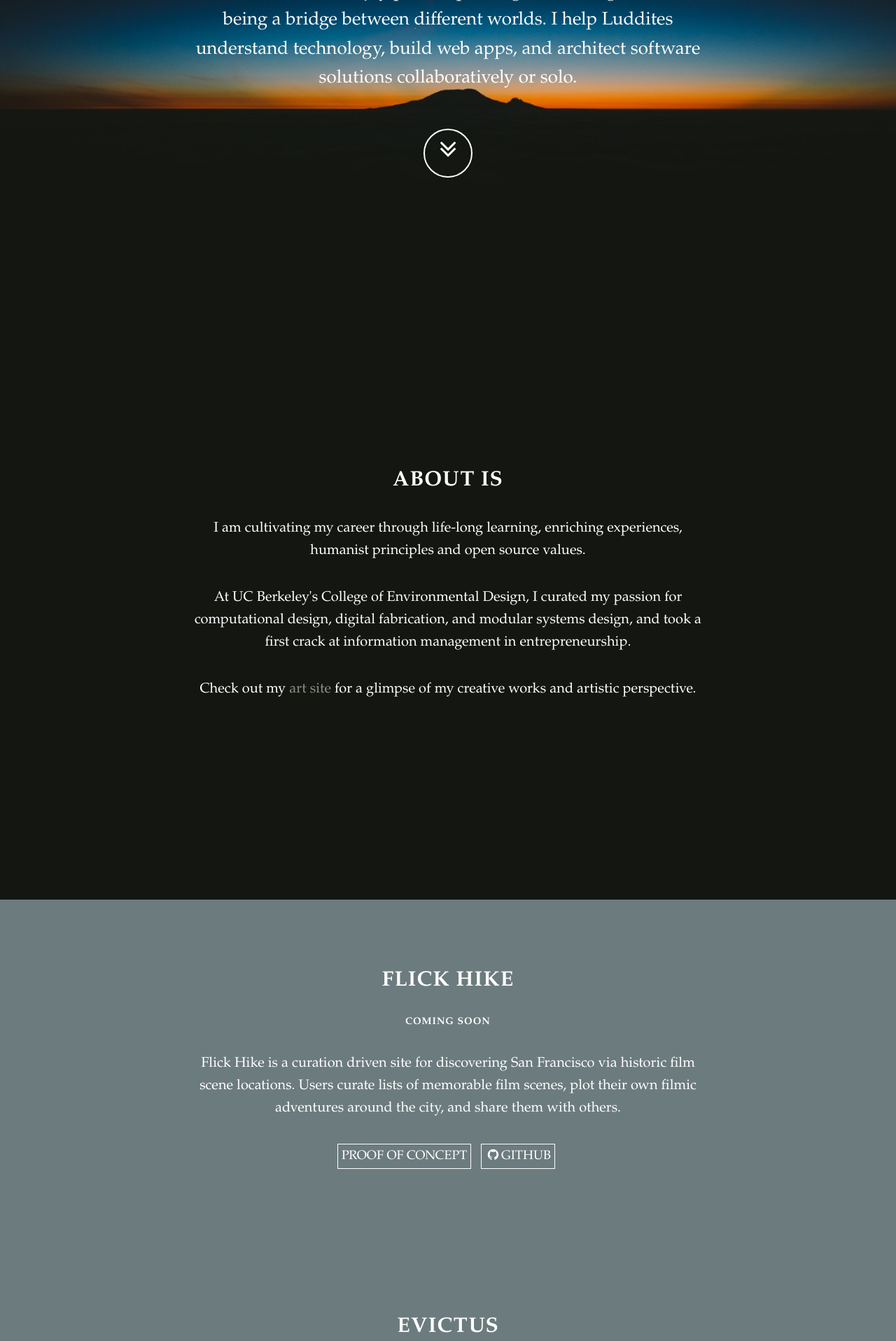
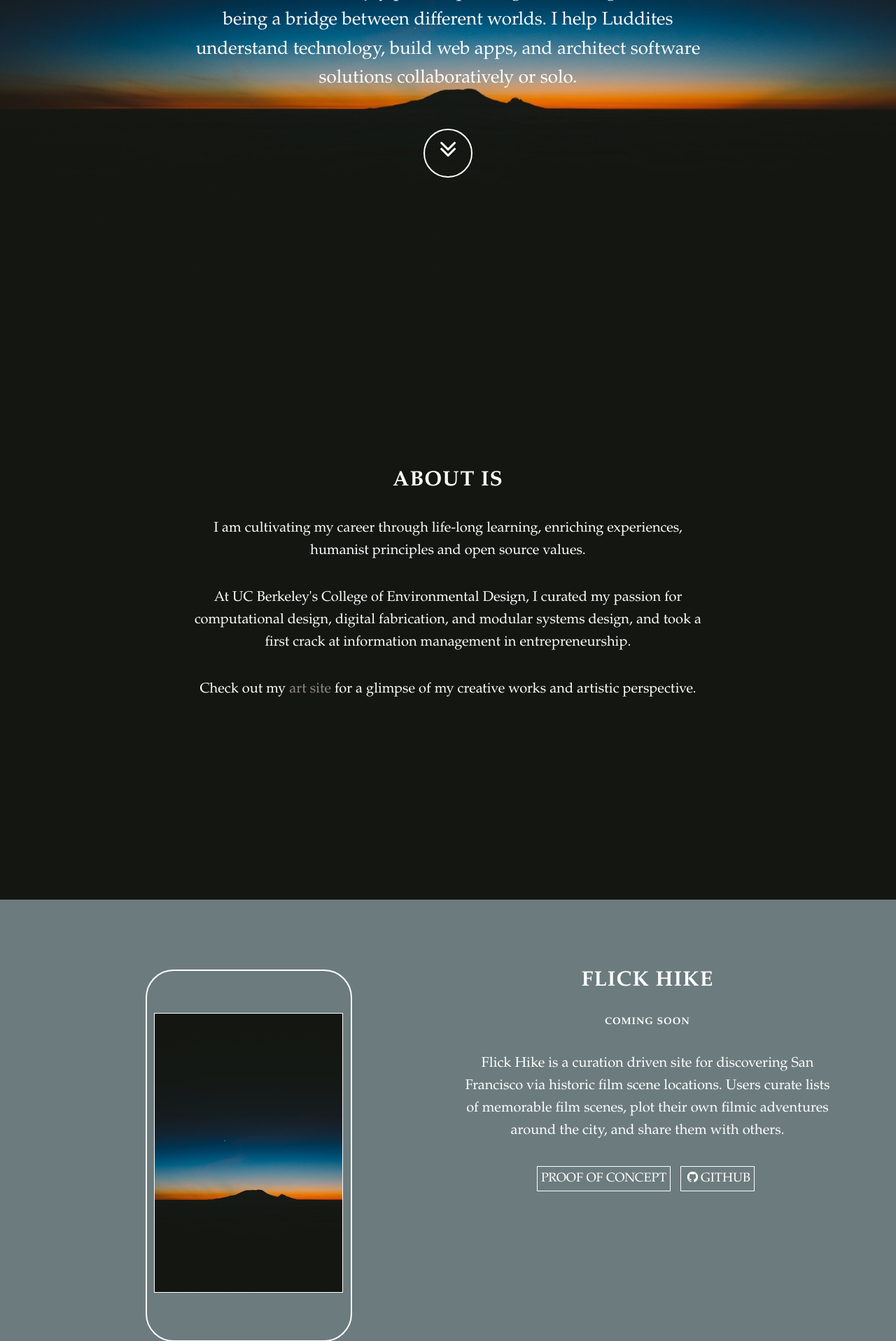
Before and after one commit to mcolver/is-angieri, a PHP site: page /views/index.html in a window 1280 px wide. Shown: the part 379-2296 px from the top of the page at 70% size. Run offline with PHP 8.4, Linux system fonts and the light colour scheme; some libraries are stand-ins or nearby versions.

Commit message:
updated mockup for applications

```diff
--- a/public/css/styles.css
+++ b/public/css/styles.css
@@ -1,3 +1,43 @@
+/* TABLE OF CONTENTS
+   ----------------------------- */
+
+
+/* GLOBAL SETTINGS */
+
+
+/* PRIMARY LAYOUT STRUCTURE */
+
+
+/* SECONDARY LAYOUT STRUCTURE */
+
+
+/* TEXT ELEMENTS */
+
+
+/* GENERAL STYLES */
+
+
+/* GENERAL CLASSES */
+
+
+/* IMAGES, LINKS */
+
+
+/* DEVICE MOCKUP */
+
+
+/* COLORS
+  - light-black:     #141611
+  - white:           #fff
+*/
+
+
+/* CODE
+   ----------------------------- */
+
+
+/* === GLOBAL SETTINGS === */
+
 body {
   width: 100%;
   height: 100%;
@@ -5,169 +45,56 @@ body {
   color: #fff;
   background-color: #141611;
 }
-
 html {
   width: 100%;
   height: 100%;
 }
 
+/* === PRIMARY LAYOUT STRUCTURE === */
 
-/*Not neccessary in your layout -- only here for the demo page layout styles*/
-
-.half {width:100%;height:100%;display:inline-block;float:left;position:relative;}
-.iphone-container {
-    display: center;
+body {
+  webkit-tap-highlight-color: rgba(255, 255, 255, .2);
 }
 
-/*Styles for Dark version*/
-
-.dark .phone-shape {border-color:#444;background-color:#333;box-shadow:-47px 0 0 rgba(0,0,0,0.075), 0 0 0 2px rgba(0,0,0,0.6);}
-.dark .camera, .dark .circle, .dark .speaker, .dark .circle-button {background-color:#222;}
-.dark .buttons, .dark .button.last {background-color:#333;box-shadow:-45px 0 0 rgba(0,0,0,0.075), 0 0 0 2px rgba(0,0,0,0.6);}
-
-
-/*Default Phone Color Styles - White*/
-
-.phone-shape {width: 295px;height: 532px;border-radius: 40px;border: 2px solid #fff;margin:0 auto;padding: 60px 10px;background-color: #f3f3f3;position: relative;box-shadow:-47px 0 0 rgba(0,0,0,0.075), 0 0 0 2px rgba(0,0,0,0.1)}
-.phone-screen {height: 522px;width: 295px;background-color: #fff;box-shadow: 0 0 0 1px rgba(0,0,0,0.1) inset;overflow: hidden;position: relative;}
-.top-details {position: absolute;left: 0;top: 17px;width: 100%;}
-.camera, .circle, .speaker {border-radius: 100px;display: block;background-color: #e1e1e1;}
-.camera {height: 7px;width: 7px;margin: auto;}
-.circle {height: 9px;width: 9px;position: absolute;left: 95px;top: 16px;}
-.speaker {height: 7px;width: 90px;margin: 10px auto 0;}
-.buttons, .button.last {width: 3px;background: #eee;position: absolute;}
-.buttons {box-shadow: -45px 0 0 rgba(0,0,0,0.075), 0 0 0 2px rgba(0,0,0,0.1);}
-.button.last {box-shadow:0 0 0 2px rgba(0,0,0,0.1);}
-.circle-button {height: 40px;width: 40px;background: #e1e1e1;margin: 17px auto;border-radius: 100px;}
-.button-one {height: 20px;left: -7px;top: 59px;border-radius: 4px 0 0 4px;}
-.button-two {height: 40px;width: 3px;left: -7px;top: 110px;border-radius: 4px 0 0 4px;}
-.button-three {height: 40px;width: 3px;left: -7px;top: 165px;border-radius: 4px 0 0 4px;}
-.button-four {height: 40px;width: 3px;right: -7px;top: 110px;border-radius: 0 4px 4px 0;}
-
-h1,
-h2,
-h3,
-h4,
-h5,
-h6 {
-    margin: 0 0 35px;
-    text-transform: uppercase;
-    font-family: "Garamond", serif;
-    font-weight: 700;
-    letter-spacing: 1px;
-}
-
-p {
-    margin: 0 0 25px;
-    font-size: 18px;
-    line-height: 1.5;
-}
-
-@media(min-width:768px) {
-    p {
-        margin: 0 0 35px;
-        font-size: 20px;
-        line-height: 1.6;
-    }
-}
-
-a {
-    color: #908c86;
-    -webkit-transition: all .2s ease-in-out;
-    -moz-transition: all .2s ease-in-out;
-    transition: all .2s ease-in-out;
-}
-
-a:hover,
-a:focus {
-    text-decoration: none;
-    color: #fff;
-}
-
-.light {
-    font-weight: 400;
-
-}
+/* === SECONDARY LAYOUT STRUCTURE === */
 
 .navbar-custom {
   margin-bottom: 0;
-    border-bottom: 1px solid rgba(255,255,255,.3);
+  border-bottom: 1px solid rgba(255, 255, 255, .3);
   text-transform: uppercase;
   font-family: "Garamond", serif;
   background-color: #141611;
 }
-
 .navbar-custom .navbar-brand {
   font-weight: 700;
 }
-
 .navbar-custom .navbar-brand:focus {
   outline: 0;
 }
-
 .navbar-custom .navbar-brand .navbar-toggle {
   padding: 4px 6px;
   font-size: 16px;
   color: #fff;
 }
-
-.navbar-custom .navbar-brand .navbar-toggle:focus,
-.navbar-custom .navbar-brand .navbar-toggle:active {
+.navbar-custom .navbar-brand .navbar-toggle:focus, .navbar-custom .navbar-brand .navbar-toggle:active {
   outline: 0;
 }
-
-.navbar-custom a {
-    color: #fff;
-}
-
-.navbar-custom .nav li a {
-    -webkit-transition: background .3s ease-in-out;
-    -moz-transition: background .3s ease-in-out;
-    transition: background .3s ease-in-out;
-}
-
-.navbar-custom .nav li a:hover {
-    outline: 0;
-    color: rgba(144,140,134,.8);
-    background-color: transparent;
-}
-
-.navbar-custom .nav li a:focus,
-.navbar-custom .nav li a:active {
-    outline: 0;
-    background-color: transparent;
-}
-
-.navbar-custom .nav li.active {
-    outline: 0;
-}
-
-.navbar-custom .nav li.active a {
-    background-color: rgba(2,54,79,.3);
-}
-
-.navbar-custom .nav li.active a:hover {
-    color: #fff;
-}
-
 @media(min-width:768px) {
   .navbar-custom {
     padding: 20px 0;
     border-bottom: 0;
     letter-spacing: 1px;
     background: 0 0;
-        -webkit-transition: background .5s ease-in-out,padding .5s ease-in-out;
-        -moz-transition: background .5s ease-in-out,padding .5s ease-in-out;
-        transition: background .5s ease-in-out,padding .5s ease-in-out;
+    -webkit-transition: background .5s ease-in-out, padding .5s ease-in-out;
+    -moz-transition: background .5s ease-in-out, padding .5s ease-in-out;
+    transition: background .5s ease-in-out, padding .5s ease-in-out;
   }
-
   .navbar-custom.top-nav-collapse {
     padding: 0;
-        border-bottom: 1px solid rgba(255,255,255,.3);
+    border-bottom: 1px solid rgba(255, 255, 255, .3);
     background: #141611;
   }
 }
-
 .intro {
   display: table;
   width: 100%;
@@ -182,35 +109,105 @@ a:focus {
   background-size: cover;
   -o-background-size: cover;
 }
-
 .intro .intro-body {
   display: table-cell;
   vertical-align: middle;
 }
-
 .intro .intro-body .brand-heading {
   font-size: 40px;
 }
-
 .intro .intro-body .intro-text {
   font-size: 18px;
   margin-top: 20px;
 }
-
 @media(min-width:768px) {
   .intro {
     height: 100%;
     padding: 0;
   }
-
   .intro .intro-body .brand-heading {
     font-size: 100px;
   }
-
   .intro .intro-body .intro-text {
     font-size: 26px;
   }
 }
+footer {
+  padding: 50px 0;
+}
+footer p {
+  margin: 0;
+}
+::-moz-selection {
+  text-shadow: none;
+  background: #fcfcfc;
+  background: rgba(255, 255, 255, .2);
+}
+::selection {
+  text-shadow: none;
+  background: #fcfcfc;
+  background: rgba(255, 255, 255, .2);
+}
+
+/* === TEXT ELEMENTS === */
+
+h1, h2, h3, h4, h5, h6 {
+  margin: 0 0 35px;
+  text-transform: uppercase;
+  font-family: "Garamond", serif;
+  font-weight: 700;
+  letter-spacing: 1px;
+}
+p {
+  margin: 0 0 25px;
+  font-size: 18px;
+  line-height: 1.5;
+}
+@media(min-width:768px) {
+  p {
+    margin: 0 0 35px;
+    font-size: 20px;
+    line-height: 1.6;
+  }
+}
+a {
+  color: #908c86;
+  -webkit-transition: all .2s ease-in-out;
+  -moz-transition: all .2s ease-in-out;
+  transition: all .2s ease-in-out;
+}
+a:hover, a:focus {
+  text-decoration: none;
+  color: #fff;
+}
+.navbar-custom a {
+  color: #fff;
+}
+.navbar-custom .nav li a {
+  -webkit-transition: background .3s ease-in-out;
+  -moz-transition: background .3s ease-in-out;
+  transition: background .3s ease-in-out;
+}
+.navbar-custom .nav li a:hover {
+  outline: 0;
+  color: rgba(144, 140, 134, .8);
+  background-color: transparent;
+}
+.navbar-custom .nav li a:focus, .navbar-custom .nav li a:active {
+  outline: 0;
+  background-color: transparent;
+}
+.navbar-custom .nav li.active {
+  outline: 0;
+}
+.navbar-custom .nav li.active a {
+  background-color: rgba(2, 54, 79, .3);
+}
+.navbar-custom .nav li.active a:hover {
+  color: #fff;
+}
+
+/* === GENERAL STYLES === */
 
 .btn-circle {
   width: 70px;
@@ -226,21 +223,17 @@ a:focus {
   -moz-transition: background .3s ease-in-out;
   transition: background .3s ease-in-out;
 }
-
-.btn-circle:hover,
-.btn-circle:focus {
+.btn-circle:hover, .btn-circle:focus {
   outline: 0;
   color: #fff;
-    background: rgba(255,255,255,.1);
+  background: rgba(255, 255, 255, .1);
 }
-
 .btn-circle i.animated {
   -webkit-transition-property: -webkit-transform;
   -webkit-transition-duration: 1s;
   -moz-transition-property: -moz-transform;
   -moz-transition-duration: 1s;
 }
-
 .btn-circle:hover i.animated {
   -webkit-animation-name: pulse;
   -moz-animation-name: pulse;
@@ -251,45 +244,79 @@ a:focus {
   -webkit-animation-timing-function: linear;
   -moz-animation-timing-function: linear;
 }
-
+.btn {
+  border-radius: 0;
+  text-transform: uppercase;
+  font-family: "Garamond", serif;
+  font-weight: 400;
+  padding: 5px;
+  -webkit-transition: all .3s ease-in-out;
+  -moz-transition: all .3s ease-in-out;
+  transition: all .3s ease-in-out;
+}
+.btn-default {
+  border: 1px solid #fff;
+  color: #fff;
+  background-color: transparent;
+}
+.btn-default:hover, .btn-default:focus {
+  border: 1px solid #fff;
+  outline: 0;
+  color: #02364f;
+  background-color: #fff;
+}
+ul.banner-social-buttons {
+  margin-top: 0;
+}
+@media(max-width:1199px) {
+  ul.banner-social-buttons {
+    margin-top: 15px;
+  }
+}
+@media(max-width:767px) {
+  ul.banner-social-buttons li {
+    display: block;
+    margin-bottom: 20px;
+    padding: 0;
+  }
+  ul.banner-social-buttons li:last-child {
+    margin-bottom: 0;
+  }
+}
 @-webkit-keyframes pulse {
   0% {
     -webkit-transform: scale(1);
     transform: scale(1);
   }
-
   50% {
     -webkit-transform: scale(1.2);
     transform: scale(1.2);
   }
-
   100% {
     -webkit-transform: scale(1);
     transform: scale(1);
   }
 }
-
 @-moz-keyframes pulse {
   0% {
     -moz-transform: scale(1);
     transform: scale(1);
   }
-
   50% {
     -moz-transform: scale(1.2);
     transform: scale(1.2);
   }
-
   100% {
     -moz-transform: scale(1);
     transform: scale(1);
   }
 }
 
+/* === GENERAL CLASSES === */
+
 .content-section {
   padding-top: 100px;
 }
-
 .applications-section {
   width: 100%;
   padding: 50px 0;
@@ -301,103 +328,67 @@ a:focus {
   background-size: cover;
   -o-background-size: cover;
 }
-
-#map {
-    width: 100%;
-    height: 200px;
-    margin-top: 100px;
-}
-
 @media(min-width:767px) {
   .content-section {
     padding-top: 250px;
   }
-
   .applications-section {
     padding: 100px 0;
   }
-
-    #map {
-        height: 400px;
-        margin-top: 250px;
-    }
 }
 
-.btn {
-    border-radius: 0;
-    text-transform: uppercase;
-    font-family: "Garamond", serif;
-    font-weight: 400;
-    padding: 5px;
-    -webkit-transition: all .3s ease-in-out;
-    -moz-transition: all .3s ease-in-out;
-    transition: all .3s ease-in-out;
-}
-
-.btn-default {
-    border: 1px solid #fff;
-    color: #fff;
-    background-color: transparent;
-}
-
-.btn-default:hover,
-.btn-default:focus {
-    border: 1px solid #fff;
-    outline: 0;
-    color: #02364f;
-    background-color: #fff;
-}
-
-ul.banner-social-buttons {
-    margin-top: 0;
-}
-
-@media(max-width:1199px) {
-    ul.banner-social-buttons {
-        margin-top: 15px;
-    }
-}
-
-@media(max-width:767px) {
-    ul.banner-social-buttons li {
-        display: block;
-        margin-bottom: 20px;
-        padding: 0;
-    }
-
-    ul.banner-social-buttons li:last-child {
-        margin-bottom: 0;
-    }
-}
-
-footer {
-    padding: 50px 0;
-}
-
-footer p {
-    margin: 0;
-}
-
-::-moz-selection {
-    text-shadow: none;
-    background: #fcfcfc;
-    background: rgba(255,255,255,.2);
-}
-
-::selection {
-    text-shadow: none;
-    background: #fcfcfc;
-    background: rgba(255,255,255,.2);
-}
+/* === IMAGES + LINKS === */
 
 img::selection {
   background: 0 0;
 }
-
 img::-moz-selection {
   background: 0 0;
 }
 
-body {
-    webkit-tap-highlight-color: rgba(255,255,255,.2);
+/* === DEVICE MOCKUP === */
+.device {
+  display: center;
 }
+.device-shape-vertical {
+  height: 532px;
+  width: 295px;
+  border-radius: 40px;
+  border: 2px solid #fff;
+  margin: 0 auto 40px auto;
+  padding: 60px 10px;
+  position: relative;
+}
+.device-screen-vertical {
+  height: 400px;
+  width: 270px;
+  border: 1px solid #fff;
+  overflow: hidden;
+  position: relative;
+  background: url(/images/splash.jpg) no-repeat bottom center scroll;
+  -webkit-background-size: cover;
+  -moz-background-size: cover;
+  background-size: cover;
+  -o-background-size: cover;
+}
+.device-shape-horizontal {
+  height: 260px;
+  width: 470px;
+  border-radius: 40px;
+  border: 2px solid #fff;
+  margin: 0 auto 40px auto;
+  padding: 10px 60px;
+  position: relative;
+}
+.device-screen-horizontal {
+  height: 238px;
+  width: 352px;
+  border: 1px solid #fff;
+  overflow: hidden;
+  position: relative;
+  background: url(/images/splash.jpg) no-repeat bottom center scroll;
+  -webkit-background-size: cover;
+  -moz-background-size: cover;
+  background-size: cover;
+  -o-background-size: cover;
+}
--- /dev/null
+++ b/public/js/device.js
@@ -0,0 +1 @@
+// jQuery to rotate mockup devices on click
--- a/views/index.html
+++ b/views/index.html
@@ -20,17 +20,18 @@
 
     <!-- VENDOR SCRIPTS -->
     <script src="https://ajax.googleapis.com/ajax/libs/jquery/1.11.3/jquery.min.js"></script>
+    <script src="https://ajax.googleapis.com/ajax/libs/jqueryui/1.11.4/jquery-ui.min.js"></script>
     <script src="https://maxcdn.bootstrapcdn.com/bootstrap/3.3.6/js/bootstrap.min.js" integrity="sha384-0mSbJDEHialfmuBBQP6A4Qrprq5OVfW37PRR3j5ELqxss1yVqOtnepnHVP9aJ7xS" crossorigin="anonymous"></script>
 
     <!-- APPLICATION SCRIPTS -->
-    <script type="text/javascript" src="raphael/raphael.js"></script>
     <script type="text/javascript" src="js/app.js"></script>
 
     <!-- PLUGIN JAVASCRIPT -->
     <script src="js/jquery.easing.min.js"></script>
 
-    <!-- CUSTOM THEME JAVASCRIPT -->
+    <!-- CUSTOM JAVASCRIPTS -->
     <script src="js/easing.js"></script>
+    <script src="js/device.js"></script>
 
   </head>
   <body><body id="page-top" data-spy="scroll" data-target=".navbar-fixed-top">
@@ -105,7 +106,16 @@
     <section id="applications" class="content-section text-center">
       <div class="applications-section">
         <div class="container">
-          <div class="col-lg-8 col-lg-offset-2">
+          <div class="col-md-6">
+            <!-- Device -->
+            <div class="device" id="device">
+              <div class="device-shape device-shape-vertical">
+                <div class="device-screen device-screen-vertical">
+                </div>
+              </div>
+            </div>
+          </div>
+          <div class="col-md-6">
             <h2>Flick Hike</h2>
             <h5>coming soon</h5>
             <p>Flick Hike is a curation driven site for discovering San Francisco via historic film scene locations. Users curate lists of memorable film scenes, plot their own filmic adventures around the city, and share them with others.</p>
@@ -122,7 +132,16 @@
       </div>
       <div class="applications-section">
         <div class="container">
-          <div class="col-lg-8 col-lg-offset-2">
+          <div class="col-md-6">
+            <!-- Device -->
+            <div class="device" id="device">
+              <div class="device-shape device-shape-vertical">
+                <div class="device-screen device-screen-vertical">
+                </div>
+              </div>
+            </div>
+          </div>
+          <div class="col-md-6">
             <h2>EvictUs</h2>
             <p>A web application for publicly documenting evictions in San Francisco, connecting users to tenant’s rights information, and existing advocacy efforts. EvictUs is a social forum where users engage in discussion and commentary about recent San Francisco evictions.</p>
             <ul class="list-inline banner-social-buttons">
@@ -138,7 +157,16 @@
       </div>
       <div class="applications-section">
         <div class="container">
-          <div class="col-lg-8 col-lg-offset-2">
+          <div class="col-md-6">
+            <!-- Device -->
+            <div class="device" id="device">
+              <div class="device-shape device-shape-vertical">
+                <div class="device-screen device-screen-vertical">
+                </div>
+              </div>
+            </div>
+          </div>
+          <div class="col-md-6">
             <h2>Fleeting Beauty</h2>
             <p>Fleeking Beauty allows users to unleash their aesthetic judgments upon the internet presence of any place on earth. Users vote on photos of an unnamed place, judging whether they deem them to be "hot" or "not". We store users' vote data and display it visually using graphs.</p>
             <ul class="list-inline banner-social-buttons">
@@ -154,7 +182,16 @@
       </div>
       <div class="applications-section">
         <div class="container">
-          <div class="col-lg-8 col-lg-offset-2">
+          <div class="col-md-6">
+            <!-- Device -->
+            <div class="device" id="device">
+              <div class="device-shape device-shape-vertical">
+                <div class="device-screen device-screen-vertical">
+                </div>
+              </div>
+            </div>
+          </div>
+          <div class="col-md-6">
             <h2>Travelogue</h2>
             <p>Travelogue is a community driven blog where users may share tips, experiences, and stories about their favorite locations around the world.</p>
             <ul class="list-inline banner-social-buttons">
```
Also changed, not shown: package.json (+7 -5 lines), public/js/app.js. Lines whose indentation alone changed are shown as unchanged.
